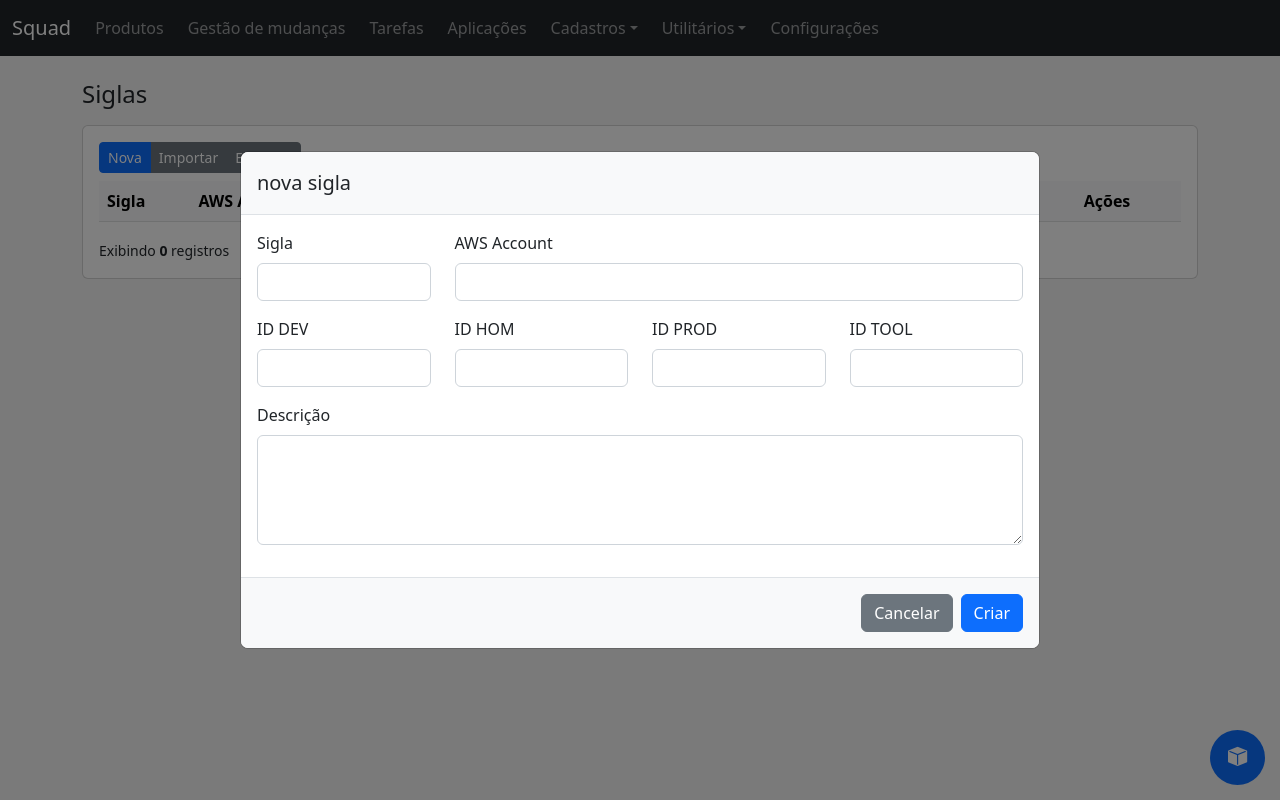
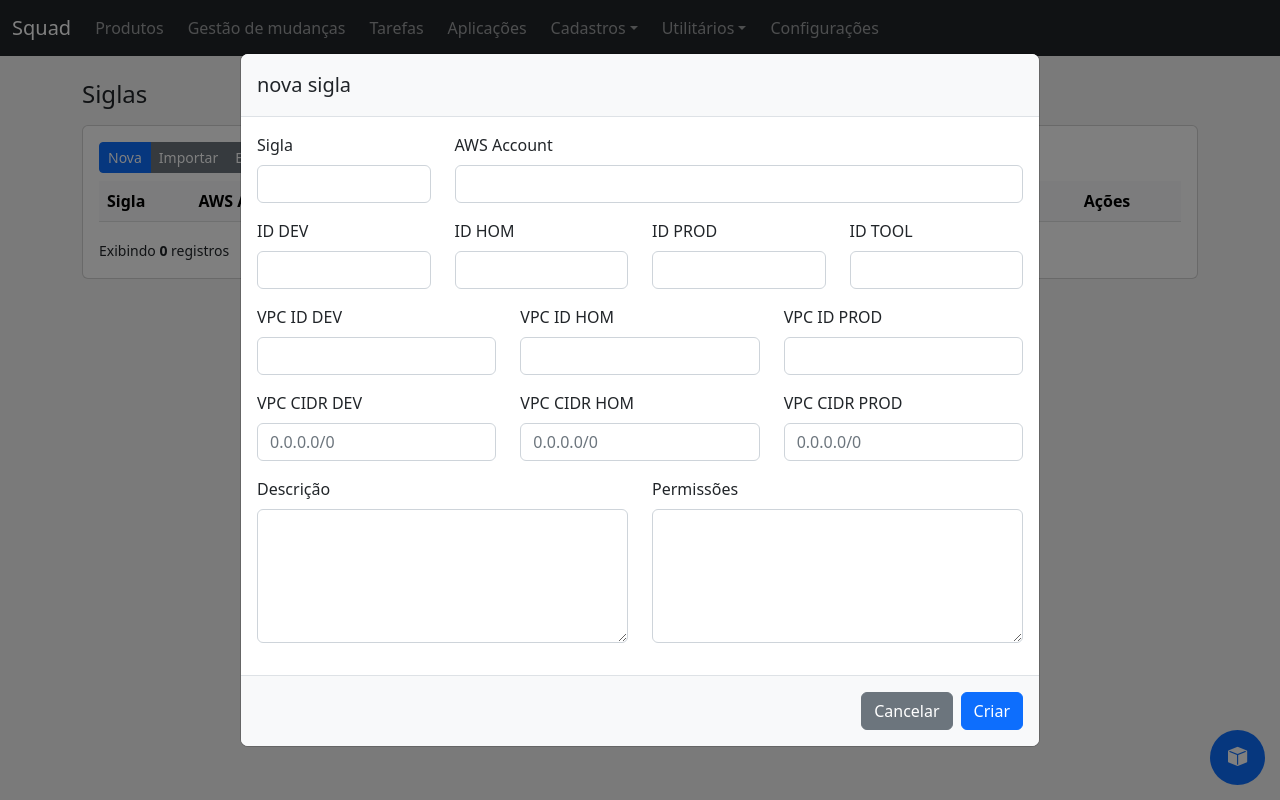
Before and after one commit to angelitocsg/squad-board, a React (Create React App) app: page /cadastros/siglas in a window 1280 px wide. Both pictures are taken after a click on the button "Nova". Built offline with nearby package versions, Linux system fonts and the light colour scheme.

Commit message:
fix: new fields sigla

```diff
--- a/src/modules/produto-digital/application/data/SiglaModel.ts
+++ b/src/modules/produto-digital/application/data/SiglaModel.ts
@@ -7,7 +7,14 @@ export default class SiglaModel {
   awsHomEnvironmentId?: string = "";
   awsPrdEnvironmentId?: string = "";
   awsTooEnvironmentId?: string = "";
+  awsDevVpcId?: string = "";
+  awsHomVpcId?: string = "";
+  awsPrdVpcId?: string = "";
+  awsDevVpcCidr?: string = "";
+  awsHomVpcCidr?: string = "";
+  awsPrdVpcCidr?: string = "";
   description?: string = "";
+  permissions?: string = "";
 
   static toDomain(model: SiglaModel): Sigla {
     const sigla = Sigla.create(
@@ -18,6 +25,13 @@ export default class SiglaModel {
       model.awsHomEnvironmentId,
       model.awsPrdEnvironmentId,
       model.awsTooEnvironmentId,
+      model.awsDevVpcId,
+      model.awsHomVpcId,
+      model.awsPrdVpcId,
+      model.awsDevVpcCidr,
+      model.awsHomVpcCidr,
+      model.awsPrdVpcCidr,
+      model.permissions,
     );
     return sigla;
   }
@@ -31,6 +45,13 @@ export default class SiglaModel {
       awsHomEnvironmentId: entity.awsHomEnvironmentId,
       awsPrdEnvironmentId: entity.awsPrdEnvironmentId,
       awsTooEnvironmentId: entity.awsTooEnvironmentId,
+      awsDevVpcId: entity.awsDevVpcId,
+      awsHomVpcId: entity.awsHomVpcId,
+      awsPrdVpcId: entity.awsPrdVpcId,
+      awsDevVpcCidr: entity.awsDevVpcCidr,
+      awsHomVpcCidr: entity.awsHomVpcCidr,
+      awsPrdVpcCidr: entity.awsPrdVpcCidr,
+      permissions: entity.permissions,
     };
   }
 }
--- a/src/modules/produto-digital/application/pages/siglas/form.tsx
+++ b/src/modules/produto-digital/application/pages/siglas/form.tsx
@@ -81,14 +81,89 @@ const SiglaForm = ({ data, onChange }: IProps) => {
           />
         </div>
       </div>
+      <div className="row">
+        <div className="col">
+          <FormInput
+            type="text"
+            label="VPC ID DEV"
+            field="awsDevVpcId"
+            value={state.awsDevVpcId}
+            onChange={handleChange}
+          />
+        </div>
+        <div className="col">
+          <FormInput
+            type="text"
+            label="VPC ID HOM"
+            field="awsHomVpcId"
+            value={state.awsHomVpcId}
+            onChange={handleChange}
+          />
+        </div>
+        <div className="col">
+          <FormInput
+            type="text"
+            label="VPC ID PROD"
+            field="awsPrdVpcId"
+            value={state.awsPrdVpcId}
+            onChange={handleChange}
+          />
+        </div>
+      </div>
+      <div className="row">
+        <div className="col">
+          <FormInput
+            type="text"
+            label="VPC CIDR DEV"
+            field="awsDevVpcCidr"
+            placeholder="0.0.0.0/0"
+            value={state.awsDevVpcCidr}
+            onChange={handleChange}
+          />
+        </div>
+        <div className="col">
+          <FormInput
+            type="text"
+            label="VPC CIDR HOM"
+            field="awsHomVpcCidr"
+            placeholder="0.0.0.0/0"
+            value={state.awsHomVpcCidr}
+            onChange={handleChange}
+          />
+        </div>
+        <div className="col">
+          <FormInput
+            type="text"
+            label="VPC CIDR PROD"
+            field="awsPrdVpcCidr"
+            placeholder="0.0.0.0/0"
+            value={state.awsPrdVpcCidr}
+            onChange={handleChange}
+          />
+        </div>
+      </div>
+      <div className="row">
+        <div className="col">
           <FormInput
             type="textarea"
             label="Descrição"
             field="description"
             value={state.description}
-        rows={4}
+            rows={5}
             onTextAreaChange={handleChange}
           />
+        </div>
+        <div className="col">
+          <FormInput
+            type="textarea"
+            label="Permissões"
+            field="permissions"
+            value={state.permissions}
+            rows={5}
+            onTextAreaChange={handleChange}
+          />
+        </div>
+      </div>
     </div>
   );
 };
--- a/src/modules/produto-digital/domain/Sigla.ts
+++ b/src/modules/produto-digital/domain/Sigla.ts
@@ -23,9 +23,37 @@ export default class Sigla {
   get awsTooEnvironmentId() {
     return this._awsTooEnvironmentId;
   }
+  private _awsDevVpcId?: string;
+  get awsDevVpcId() {
+    return this._awsDevVpcId;
+  }
+  private _awsHomVpcId?: string;
+  get awsHomVpcId() {
+    return this._awsHomVpcId;
+  }
+  private _awsPrdVpcId?: string;
+  get awsPrdVpcId() {
+    return this._awsPrdVpcId;
+  }
+  private _awsDevVpcCidr?: string;
+  get awsDevVpcCidr() {
+    return this._awsDevVpcCidr;
+  }
+  private _awsHomVpcCidr?: string;
+  get awsHomVpcCidr() {
+    return this._awsHomVpcCidr;
+  }
+  private _awsPrdVpcCidr?: string;
+  get awsPrdVpcCidr() {
+    return this._awsPrdVpcCidr;
+  }
   private _description?: string;
   get description() {
     return this._description;
+  }
+  private _permissions?: string;
+  get permissions() {
+    return this._permissions;
   }
 
   private constructor(
@@ -36,6 +64,13 @@ export default class Sigla {
     awsHomEnvironmentId?: string,
     awsPrdEnvironmentId?: string,
     awsTooEnvironmentId?: string,
+    awsDevVpcId?: string,
+    awsHomVpcId?: string,
+    awsPrdVpcId?: string,
+    awsDevVpcCidr?: string,
+    awsHomVpcCidr?: string,
+    awsPrdVpcCidr?: string,
+    permissions?: string,
   ) {
     this._id = id;
     this._awsAccount = awsAccount ?? "";
@@ -44,6 +79,13 @@ export default class Sigla {
     this._awsHomEnvironmentId = awsHomEnvironmentId ?? "";
     this._awsPrdEnvironmentId = awsPrdEnvironmentId ?? "";
     this._awsTooEnvironmentId = awsTooEnvironmentId ?? "";
+    this._awsDevVpcId = awsDevVpcId ?? "";
+    this._awsHomVpcId = awsHomVpcId ?? "";
+    this._awsPrdVpcId = awsPrdVpcId ?? "";
+    this._awsDevVpcCidr = awsDevVpcCidr ?? "";
+    this._awsHomVpcCidr = awsHomVpcCidr ?? "";
+    this._awsPrdVpcCidr = awsPrdVpcCidr ?? "";
+    this._permissions = permissions ?? "";
   }
 
   static create(
@@ -54,6 +96,13 @@ export default class Sigla {
     awsHomEnvironmentId?: string,
     awsPrdEnvironmentId?: string,
     awsTooEnvironmentId?: string,
+    awsDevVpcId?: string,
+    awsHomVpcId?: string,
+    awsPrdVpcId?: string,
+    awsDevVpcCidr?: string,
+    awsHomVpcCidr?: string,
+    awsPrdVpcCidr?: string,
+    permissions?: string,
   ) {
     if (!id) throw Error("A sigla deve ser informada");
     return new Sigla(
@@ -64,6 +113,13 @@ export default class Sigla {
       awsHomEnvironmentId,
       awsPrdEnvironmentId,
       awsTooEnvironmentId,
+      awsDevVpcId,
+      awsHomVpcId,
+      awsPrdVpcId,
+      awsDevVpcCidr,
+      awsHomVpcCidr,
+      awsPrdVpcCidr,
+      permissions,
     );
   }
 
@@ -75,6 +131,13 @@ export default class Sigla {
     awsHomEnvironmentId?: string,
     awsPrdEnvironmentId?: string,
     awsTooEnvironmentId?: string,
+    awsDevVpcId?: string,
+    awsHomVpcId?: string,
+    awsPrdVpcId?: string,
+    awsDevVpcCidr?: string,
+    awsHomVpcCidr?: string,
+    awsPrdVpcCidr?: string,
+    permissions?: string,
   ) {
     return new Sigla(
       id,
@@ -84,6 +147,13 @@ export default class Sigla {
       awsHomEnvironmentId,
       awsPrdEnvironmentId,
       awsTooEnvironmentId,
+      awsDevVpcId,
+      awsHomVpcId,
+      awsPrdVpcId,
+      awsDevVpcCidr,
+      awsHomVpcCidr,
+      awsPrdVpcCidr,
+      permissions,
     );
   }
 }
--- a/src/modules/produto-digital/repository/SiglaDTO.ts
+++ b/src/modules/produto-digital/repository/SiglaDTO.ts
@@ -7,7 +7,14 @@ export default class SiglaDTO {
   awsHomEnvironmentId?: string;
   awsPrdEnvironmentId?: string;
   awsTooEnvironmentId?: string;
+  awsDevVpcId?: string;
+  awsHomVpcId?: string;
+  awsPrdVpcId?: string;
+  awsDevVpcCidr?: string;
+  awsHomVpcCidr?: string;
+  awsPrdVpcCidr?: string;
   description?: string;
+  permissions?: string;
 
   constructor(entity: Sigla) {
     this.id = entity.id;
@@ -17,6 +24,13 @@ export default class SiglaDTO {
     this.awsHomEnvironmentId = entity.awsHomEnvironmentId;
     this.awsPrdEnvironmentId = entity.awsPrdEnvironmentId;
     this.awsTooEnvironmentId = entity.awsTooEnvironmentId;
+    this.awsDevVpcId = entity.awsDevVpcId;
+    this.awsHomVpcId = entity.awsHomVpcId;
+    this.awsPrdVpcId = entity.awsPrdVpcId;
+    this.awsDevVpcCidr = entity.awsDevVpcCidr;
+    this.awsHomVpcCidr = entity.awsHomVpcCidr;
+    this.awsPrdVpcCidr = entity.awsPrdVpcCidr;
+    this.permissions = entity.permissions;
   }
 
   static toDomain(dto: SiglaDTO) {
@@ -28,6 +42,13 @@ export default class SiglaDTO {
       dto.awsHomEnvironmentId,
       dto.awsPrdEnvironmentId,
       dto.awsTooEnvironmentId,
+      dto.awsDevVpcId,
+      dto.awsHomVpcId,
+      dto.awsPrdVpcId,
+      dto.awsDevVpcCidr,
+      dto.awsHomVpcCidr,
+      dto.awsPrdVpcCidr,
+      dto.permissions,
     );
   }
 
```
Lines whose indentation alone changed are shown as unchanged.
